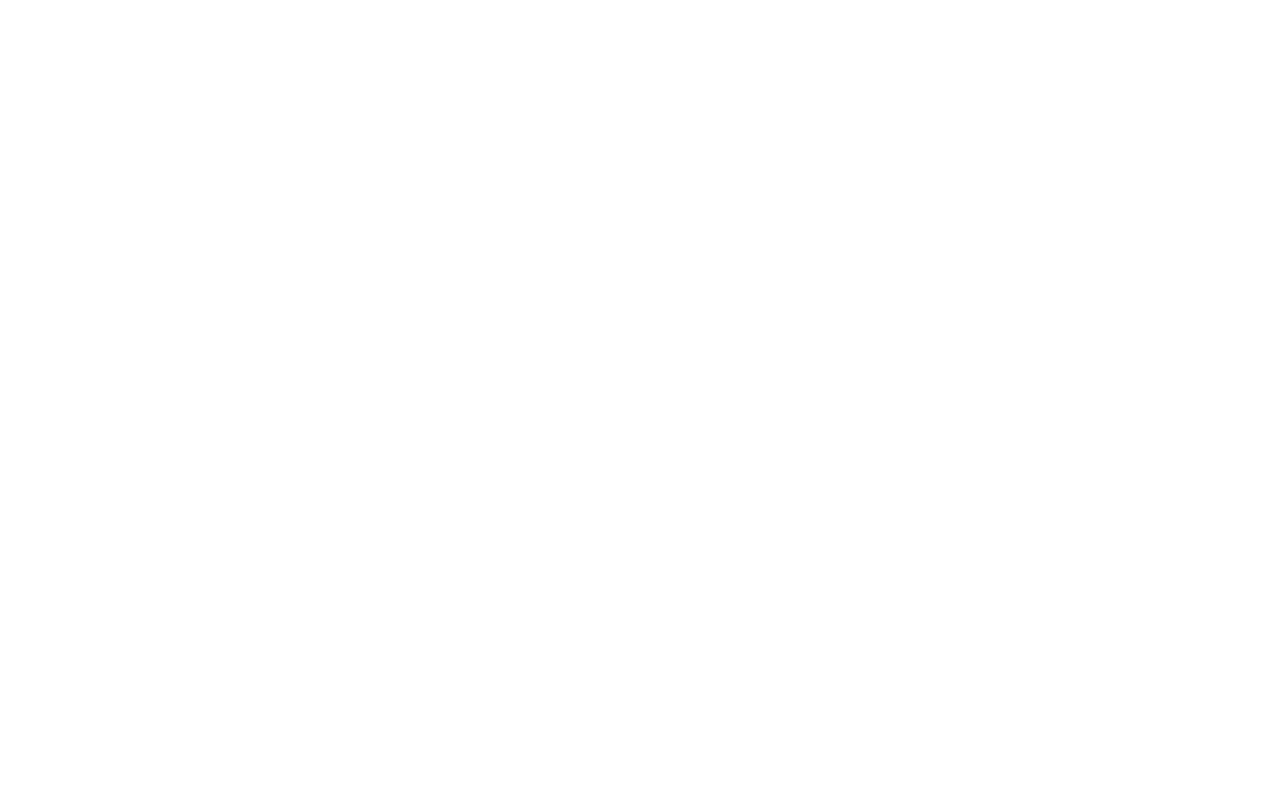
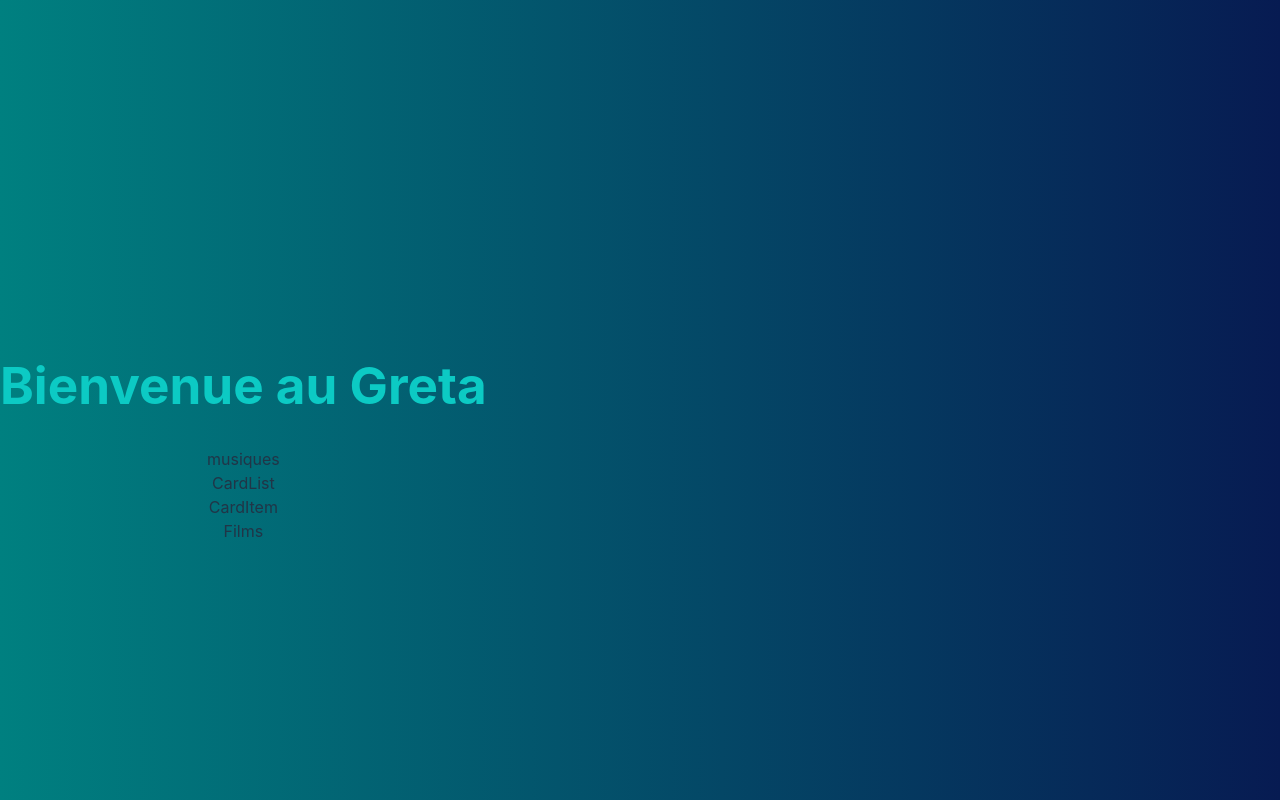
Before and after one commit to Greta21000/bib_frontend_cda12223, a React (Vite) app: page / in a window 1280 px wide. Built offline with nearby package versions, Linux system fonts and the light colour scheme.

Commit message:
Structure des fichiers cards réalisée

```diff
--- a/src/App.css
+++ b/src/App.css
@@ -1,41 +1,9 @@
-#root {
-  max-width: 1280px;
-  margin: 0 auto;
-  padding: 2rem;
+.App{
   text-align: center;
 }
 
-.logo {
-  height: 6em;
-  padding: 1.5em;
-  will-change: filter;
+h1 {
+  /* font-size: 72px; */
+  color: #0ccac4;
+  margin-top: 100px;
 }
-.logo:hover {
-  filter: drop-shadow(0 0 2em #646cffaa);
-}
-.logo.react:hover {
-  filter: drop-shadow(0 0 2em #61dafbaa);
-}
-
-@keyframes logo-spin {
-  from {
-    transform: rotate(0deg);
-  }
-  to {
-    transform: rotate(360deg);
-  }
-}
-
-@media (prefers-reduced-motion: no-preference) {
-  a:nth-of-type(2) .logo {
-    animation: logo-spin infinite 20s linear;
-  }
-}
-
-.card {
-  padding: 2em;
-}
-
-.read-the-docs {
-  color: #888;
-}
--- a/src/App.jsx
+++ b/src/App.jsx
@@ -1,9 +1,16 @@
 import './App.css'
+import Films from './pages/Films'
+import Musiques from './pages/musiques'
 
 function App() {
 
   return (
     <div className="App">
+      <h1>Bienvenue au Greta</h1>
+
+      <Musiques />
+
+      <Films />
 
     </div>
   )
--- /dev/null
+++ b/src/card-item/CardItem.jsx
@@ -0,0 +1,9 @@
+
+
+const CardItem = () => {
+  return (
+    <div>CardItem</div>
+  )
+}
+
+export default CardItem;
--- /dev/null
+++ b/src/card-list/CardList.jsx
@@ -0,0 +1,12 @@
+import CardItem from "../card-item/CardItem"
+
+const CardList = () => {
+  return (
+    <div>CardList
+        <CardItem />
+
+    </div>
+  )
+}
+
+export default CardList;
--- a/src/index.css
+++ b/src/index.css
@@ -30,6 +30,11 @@
   place-items: center;
   min-width: 320px;
   min-height: 100vh;
+  background: linear-gradient(
+    to left,
+    rgba(7,27,82,1) 0%,
+    rgba(0,128,128,1) 100%
+  );
 }
 
 h1 {
--- /dev/null
+++ b/src/pages/Films.jsx
@@ -0,0 +1,9 @@
+
+
+const Films = () => {
+  return (
+    <div>Films</div>
+  )
+}
+
+export default Films
--- /dev/null
+++ b/src/pages/Musiques.jsx
@@ -0,0 +1,14 @@
+import CardList from "../card-list/CardList"
+
+const Musiques = () => {
+  return (
+    <div>musiques
+
+        <CardList />
+
+    </div>
+
+  )
+}
+
+export default Musiques;
```
Also changed, not shown: src/card-item/CardItem.css (added), src/card-list/CardList.css (added).
